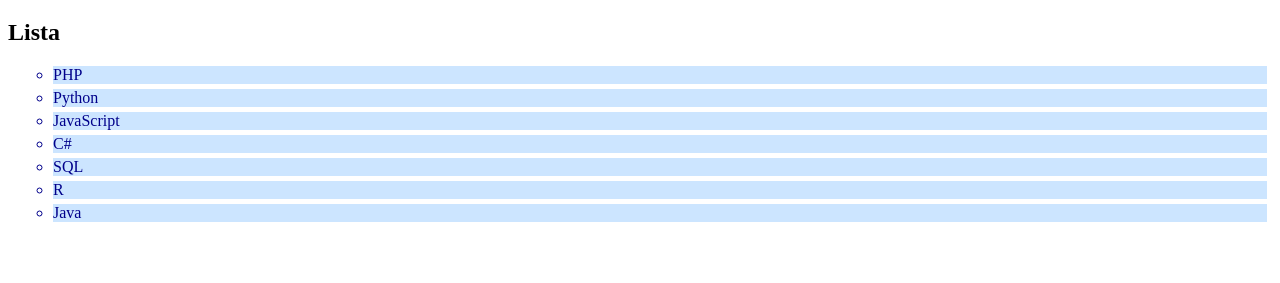
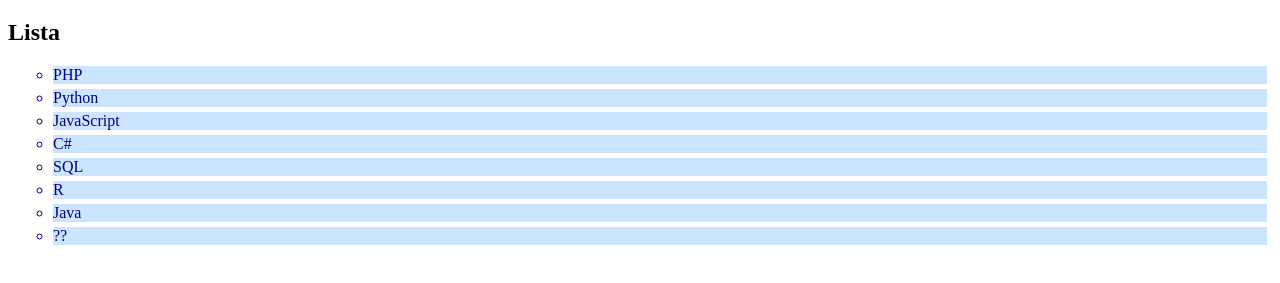
Before and after one commit to Renato007/Treinamento-StartSe, a plain HTML site: page codigos/aula-git/index.html in a window 1280 px wide. Shown: the part 61-344 px from the top of the page. Drawn offline with Linux system fonts and the light colour scheme.

Commit message:
novo item

```diff
--- a/codigos/aula-git/index.html
+++ b/codigos/aula-git/index.html
@@ -18,6 +18,7 @@
       <li>SQL</li>
       <li>R</li>
       <li>Java</li>
+      <li>??</li>
     </ul>
   </body>
 </html>
```
